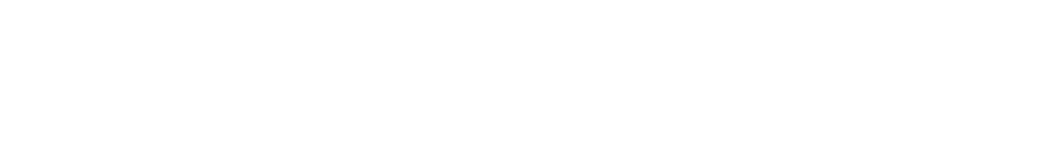
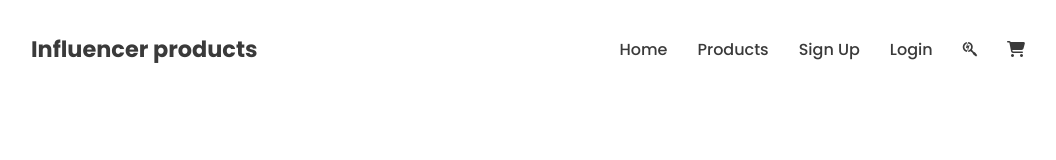
Before and after one commit to MdBulbulAhmedTutul/modeule-2-practice-gear, a plain HTML site: page index.html in a window 1280 px wide. Shown: the whole page, without its empty margins (97-1153 px from the left). Drawn offline with Linux system fonts and the light colour scheme.

Commit message:
nav section style

```diff
--- a/index.html
+++ b/index.html
@@ -10,6 +10,22 @@
     <title>Modeule 2 Practice</title>
 </head>
 <body>
-
+<!-------Header Section Start Here------->
+<header>
+    <div class="container">
+        <nav>
+            <h2>Influencer products</h2>
+            <ul>
+                <li><a href="#">Home</a></li>
+                <li><a href="#">Products</a></li>
+                <li><a href="#">Sign Up</a></li>
+                <li><a href="#">Login</a></li>
+                <li><a href="#"><i class="fa-brands fa-searchengin"></i></a></li>
+                <li><a href="#"><i class="fa-solid fa-cart-shopping"></i></a></li>
+            </ul>
+        </nav>
+    </div>
+</header>
+<!-------Header Section Ending Here------>
 </body>
 </html>
--- a/style.css
+++ b/style.css
@@ -0,0 +1,61 @@
+@import url('https://fonts.googleapis.com/css2?family=Poppins:wght@500;600;700&display=swap');
+
+/* Universal Selector */
+*{
+    font-family: 'Poppins', sans-serif;
+    margin: 0;
+    padding: 0;
+    list-style: none;
+    text-decoration: none;
+    border: none;
+    outline: none;
+    transition: all 0.5s linear;
+    scroll-behavior: smooth;
+}
+
+/* CSS Variabls */
+
+:root{
+    --header-color: #3A3A3A;
+    --normal-color: #fff;
+    --gray-color: #787885;
+    --primary-btn: #E02C6D;
+    --icon-color: #FB8200;
+}
+
+/* Header Section */
+
+header{
+    width: 100%;
+    padding: 2rem 0;
+}
+
+.container{
+    width: 80%;
+    margin: 0 auto;
+}
+
+nav h2{
+    font-size: 1.4rem;
+    font-weight: 700;
+    color: var(--header-color);
+}
+
+nav{
+    display: flex;
+    align-items: center;
+    justify-content: space-between;
+}
+
+nav ul{
+    display: flex;
+    align-items: center;
+}
+
+nav ul li{
+    margin-right: 30px;
+}
+
+nav ul li a{
+    color: var(--header-color);
+}
```
